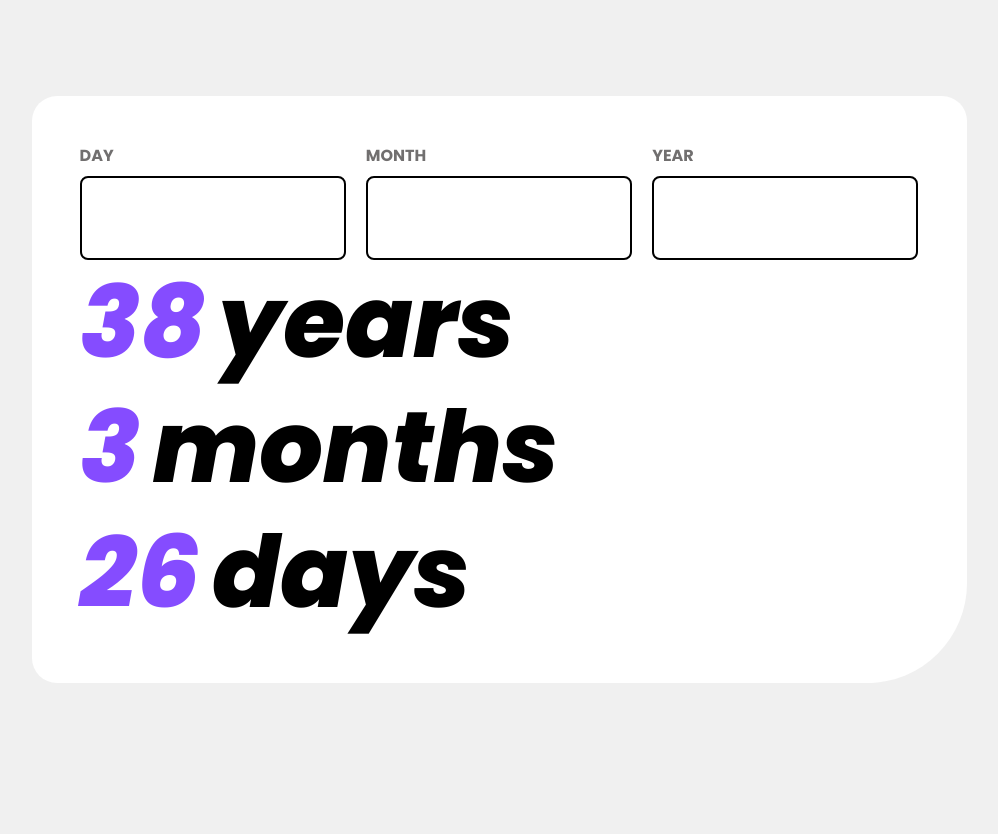
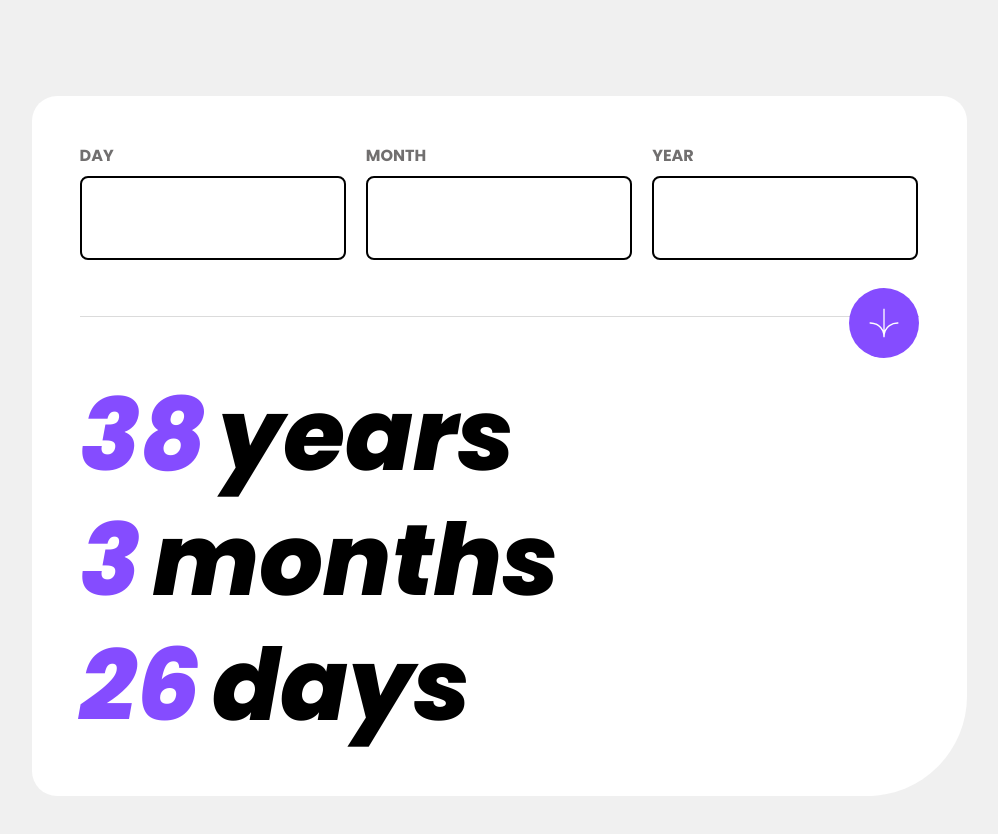
Before and after one commit to philliplam8/age-calculator-app-challenge, a React (Create React App) app: page / in a window 1280 px wide. Shown: the top 834 px of the page, without its empty margins (141-1139 px from the left). Before the commit the page ends 800 px from the top, so only its background shows below. Built offline with nearby package versions, Linux system fonts and the light colour scheme.

Commit message:
feat: adding UI Divider and Button component

```diff
--- a/src/App.tsx
+++ b/src/App.tsx
@@ -1,11 +1,13 @@
 import { Layout } from "./components/UI/Layout";
 import { AgeInput } from "./components/AgeInput";
+import { Divider } from "./components/UI/Divider";
 import { TimeDisplayGroup } from "./components/TimeDisplayGroup";
 
 function App() {
   return (
     <Layout>
       <AgeInput />
+      <Divider />
       <TimeDisplayGroup />
     </Layout>
   );
--- /dev/null
+++ b/src/components/UI/Divider/Divider.tsx
@@ -0,0 +1,27 @@
+function Button(): JSX.Element {
+  return (
+    <div className="w-full -translate-y-7 absolute flex justify-center sm:justify-end">
+      <button className="w-[70px] h-[70px] p-5 flex justify-center items-center rounded-full bg-purple">
+        <svg
+          xmlns="http://www.w3.org/2000/svg"
+          width="46"
+          height="44"
+          viewBox="0 0 46 44"
+        >
+          <g fill="none" stroke="#FFF" stroke-width="2">
+            <path d="M1 22.019C8.333 21.686 23 25.616 23 44M23 44V0M45 22.019C37.667 21.686 23 25.616 23 44" />
+          </g>
+        </svg>
+      </button>
+    </div>
+  );
+}
+
+export default function Divider(): JSX.Element {
+  return (
+    <div className="relative my-14 flex flex-col">
+      <div className="w-full h-[1px] bg-lightGrey"></div>
+      <Button />
+    </div>
+  );
+}
--- /dev/null
+++ b/src/components/UI/Divider/index.ts
@@ -0,0 +1,3 @@
+import Divider from "./Divider";
+
+export { Divider };
```
Also changed, not shown: public/assets/images/icon-arrow.svg (added).
